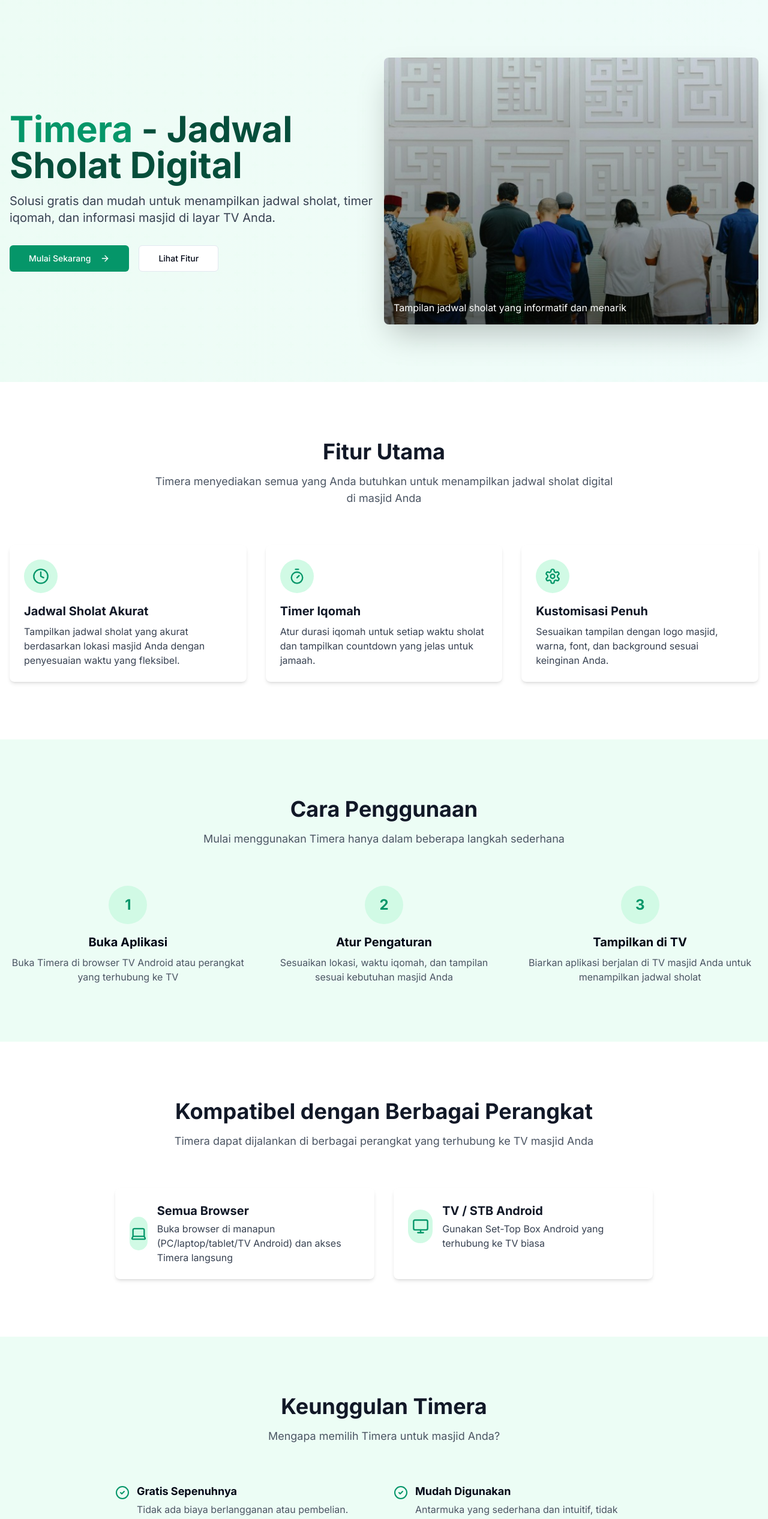
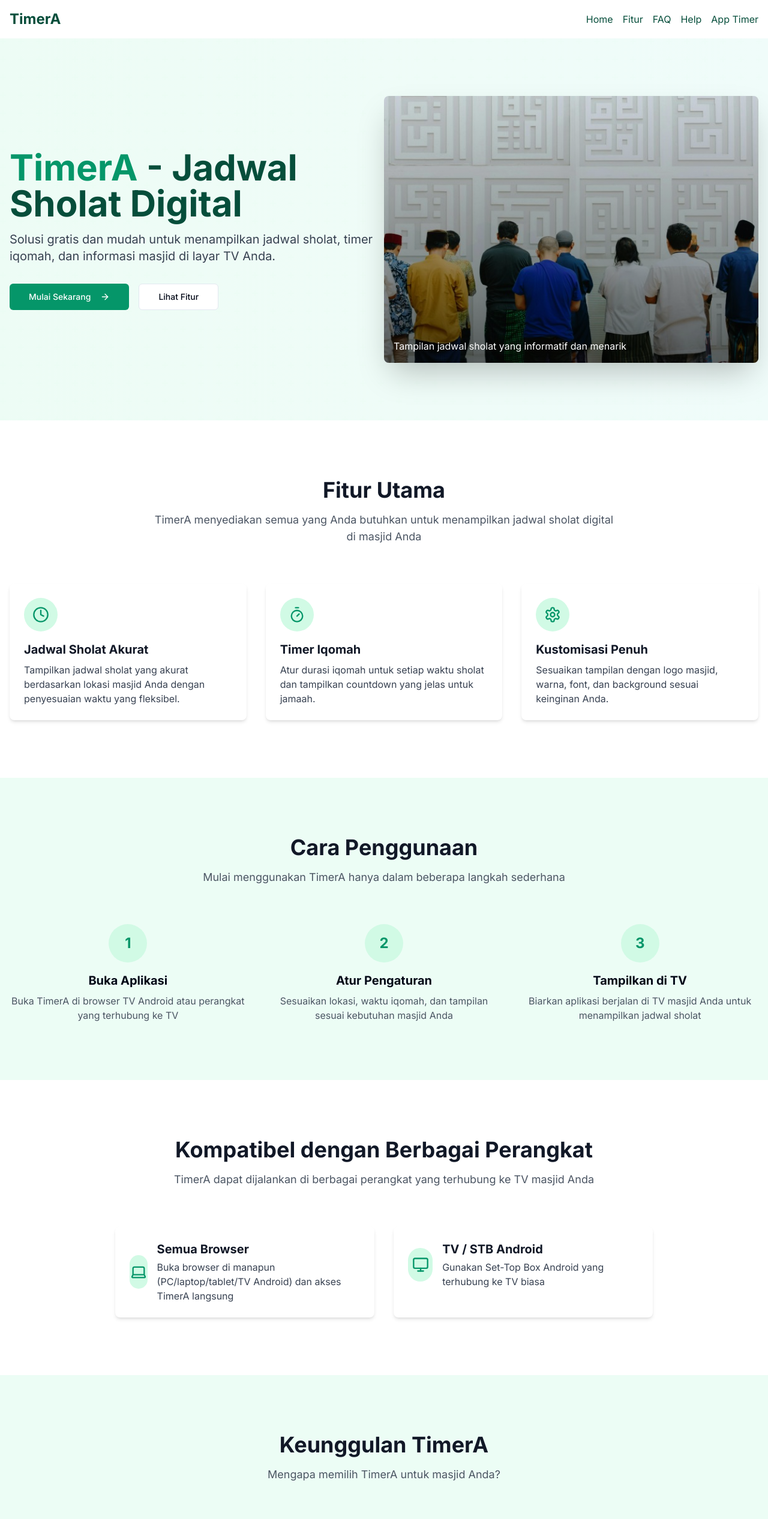
Before and after one commit to tonitegarsahidi/timera-next, a Next.js app: page / in a window 1280 px wide. Shown: the top 2533 px of the page at 60% size. Built offline with nearby package versions, Linux system fonts and the light colour scheme.

Commit message:
add header menu

```diff
--- a/app/page.tsx
+++ b/app/page.tsx
@@ -1,12 +1,72 @@
-import Link from "next/link"
-import { Button } from "@/components/ui/button"
-import { Card, CardContent } from "@/components/ui/card"
-import Image from "next/image"
-import { Clock, Timer, Monitor, Smartphone, Settings, ArrowRight, CheckCircle2, Laptop } from "lucide-react"
+import Link from "next/link";
+import { Button } from "@/components/ui/button";
+import { Card, CardContent } from "@/components/ui/card";
+import Image from "next/image";
+import {
+  Clock,
+  Timer,
+  Monitor,
+  Smartphone,
+  Settings,
+  ArrowRight,
+  CheckCircle2,
+  Laptop,
+} from "lucide-react";
 
 export default function LandingPage() {
   return (
     <div className="min-h-screen bg-white">
+      <nav className="bg-white shadow">
+        <div className="container mx-auto px-4 py-4 flex items-center justify-between">
+          <h2 className="text-2xl font-bold text-emerald-900">TimerA</h2>
+          <div className="flex items-center space-x-4">
+            <Link href="/" className="text-emerald-900">
+              Home
+            </Link>
+            <Link href="/#fitur" className="text-emerald-900">
+              Fitur
+            </Link>
+            <Link href="/faq" className="text-emerald-900">
+              FAQ
+            </Link>
+            <Link href="/help" className="text-emerald-900">
+              Help
+            </Link>
+            <div className="relative group">
+              <button className="focus:outline-none text-emerald-900">
+                App Timer
+              </button>
+              <div className="absolute left-0 hidden group-hover:flex flex-col bg-white shadow-md rounded py-2 w-48 z-50 pointer-events-auto">
+                <Link
+                  href="/app"
+                  className="block px-4 py-2 hover:bg-gray-100 text-emerald-900"
+                >
+                  Versi 1 (utama)
+                </Link>
+                <Link
+                  href="/app/v2"
+                  className="block px-4 py-2 hover:bg-gray-100 text-emerald-900"
+                >
+                  Versi 2
+                </Link>
+                <Link
+                  href="/app/v3"
+                  className="block px-4 py-2 hover:bg-gray-100 text-emerald-900"
+                >
+                  Versi 3
+                </Link>
+                <Link
+                  href="/app/settings"
+                  className="block px-4 py-2 hover:bg-gray-100 text-emerald-900"
+                >
+                  Setting
+                </Link>
+              </div>
+            </div>
+          </div>
+        </div>
+      </nav>
+
       {/* Hero Section */}
       <header className="bg-gradient-to-r from-emerald-50 to-teal-50 relative overflow-hidden">
         <div className="absolute inset-0 opacity-10">
@@ -16,15 +76,19 @@ export default function LandingPage() {
           <div className="flex flex-col md:flex-row items-center">
             <div className="md:w-1/2 mb-10 md:mb-0">
               <h1 className="text-4xl md:text-6xl font-bold text-emerald-900 mb-4">
-                <span className="text-emerald-600">Timera</span> - Jadwal Sholat Digital
+                <span className="text-emerald-600">TimerA</span> - Jadwal Sholat
+                Digital
               </h1>
               <p className="text-lg md:text-xl text-gray-700 mb-8">
-                Solusi gratis dan mudah untuk menampilkan jadwal sholat, timer iqomah, dan informasi masjid di layar TV
-                Anda.
+                Solusi gratis dan mudah untuk menampilkan jadwal sholat, timer
+                iqomah, dan informasi masjid di layar TV Anda.
               </p>
               <div className="flex flex-col sm:flex-row gap-4">
                 <Link href="/app">
-                  <Button size="lg" className="bg-emerald-600 hover:bg-emerald-700 text-white">
+                  <Button
+                    size="lg"
+                    className="bg-emerald-600 hover:bg-emerald-700 text-white"
+                  >
                     Mulai Sekarang
                     <ArrowRight className="ml-2 h-5 w-5" />
                   </Button>
@@ -40,14 +104,16 @@ export default function LandingPage() {
               <div className="relative rounded-lg overflow-hidden shadow-2xl">
                 <Image
                   src="/jadwal sholat digital - timer iqomah - timer adzan - timer masjid - TIMERA.jpg?height=600&width=800"
-                  alt="Timera Preview"
+                  alt="TimerA Preview"
                   width={600}
                   height={400}
                   className="w-full h-auto"
                 />
                 <div className="absolute inset-0 bg-gradient-to-t from-black/50 to-transparent flex items-end">
                   <div className="p-4 text-white">
-                    <p className="text-sm md:text-base">Tampilan jadwal sholat yang informatif dan menarik</p>
+                    <p className="text-sm md:text-base">
+                      Tampilan jadwal sholat yang informatif dan menarik
+                    </p>
                   </div>
                 </div>
               </div>
@@ -60,9 +126,12 @@ export default function LandingPage() {
       <section id="fitur" className="py-16 md:py-24 bg-white">
         <div className="container mx-auto px-4">
           <div className="text-center mb-16">
-            <h2 className="text-3xl md:text-4xl font-bold text-gray-900 mb-4">Fitur Utama</h2>
+            <h2 className="text-3xl md:text-4xl font-bold text-gray-900 mb-4">
+              Fitur Utama
+            </h2>
             <p className="text-lg text-gray-600 max-w-3xl mx-auto">
-              Timera menyediakan semua yang Anda butuhkan untuk menampilkan jadwal sholat digital di masjid Anda
+              TimerA menyediakan semua yang Anda butuhkan untuk menampilkan
+              jadwal sholat digital di masjid Anda
             </p>
           </div>
 
@@ -72,10 +141,12 @@ export default function LandingPage() {
                 <div className="rounded-full bg-emerald-100 w-14 h-14 flex items-center justify-center mb-4">
                   <Clock className="h-7 w-7 text-emerald-600" />
                 </div>
-                <h3 className="text-xl font-bold mb-2 text-gray-900">Jadwal Sholat Akurat</h3>
+                <h3 className="text-xl font-bold mb-2 text-gray-900">
+                  Jadwal Sholat Akurat
+                </h3>
                 <p className="text-gray-700">
-                  Tampilkan jadwal sholat yang akurat berdasarkan lokasi masjid Anda dengan penyesuaian waktu yang
-                  fleksibel.
+                  Tampilkan jadwal sholat yang akurat berdasarkan lokasi masjid
+                  Anda dengan penyesuaian waktu yang fleksibel.
                 </p>
               </CardContent>
             </Card>
@@ -85,9 +156,12 @@ export default function LandingPage() {
                 <div className="rounded-full bg-emerald-100 w-14 h-14 flex items-center justify-center mb-4">
                   <Timer className="h-7 w-7 text-emerald-600" />
                 </div>
-                <h3 className="text-xl font-bold mb-2 text-gray-900">Timer Iqomah</h3>
+                <h3 className="text-xl font-bold mb-2 text-gray-900">
+                  Timer Iqomah
+                </h3>
                 <p className="text-gray-700">
-                  Atur durasi iqomah untuk setiap waktu sholat dan tampilkan countdown yang jelas untuk jamaah.
+                  Atur durasi iqomah untuk setiap waktu sholat dan tampilkan
+                  countdown yang jelas untuk jamaah.
                 </p>
               </CardContent>
             </Card>
@@ -97,9 +171,12 @@ export default function LandingPage() {
                 <div className="rounded-full bg-emerald-100 w-14 h-14 flex items-center justify-center mb-4">
                   <Settings className="h-7 w-7 text-emerald-600" />
                 </div>
-                <h3 className="text-xl font-bold mb-2 text-gray-900">Kustomisasi Penuh</h3>
+                <h3 className="text-xl font-bold mb-2 text-gray-900">
+                  Kustomisasi Penuh
+                </h3>
                 <p className="text-gray-700">
-                  Sesuaikan tampilan dengan logo masjid, warna, font, dan background sesuai keinginan Anda.
+                  Sesuaikan tampilan dengan logo masjid, warna, font, dan
+                  background sesuai keinginan Anda.
                 </p>
               </CardContent>
             </Card>
@@ -111,9 +188,11 @@ export default function LandingPage() {
       <section className="py-16 md:py-24 bg-emerald-50">
         <div className="container mx-auto px-4">
           <div className="text-center mb-16">
-            <h2 className="text-3xl md:text-4xl font-bold text-gray-900 mb-4">Cara Penggunaan</h2>
+            <h2 className="text-3xl md:text-4xl font-bold text-gray-900 mb-4">
+              Cara Penggunaan
+            </h2>
             <p className="text-lg text-gray-600 max-w-3xl mx-auto">
-              Mulai menggunakan Timera hanya dalam beberapa langkah sederhana
+              Mulai menggunakan TimerA hanya dalam beberapa langkah sederhana
             </p>
           </div>
 
@@ -123,7 +202,10 @@ export default function LandingPage() {
                 <span className="text-2xl font-bold text-emerald-600">1</span>
               </div>
               <h3 className="text-xl font-bold mb-2">Buka Aplikasi</h3>
-              <p className="text-gray-600">Buka Timera di browser TV Android atau perangkat yang terhubung ke TV</p>
+              <p className="text-gray-600">
+                Buka TimerA di browser TV Android atau perangkat yang terhubung
+                ke TV
+              </p>
             </div>
 
             <div className="text-center">
@@ -131,7 +213,10 @@ export default function LandingPage() {
                 <span className="text-2xl font-bold text-emerald-600">2</span>
               </div>
               <h3 className="text-xl font-bold mb-2">Atur Pengaturan</h3>
-              <p className="text-gray-600">Sesuaikan lokasi, waktu iqomah, dan tampilan sesuai kebutuhan masjid Anda</p>
+              <p className="text-gray-600">
+                Sesuaikan lokasi, waktu iqomah, dan tampilan sesuai kebutuhan
+                masjid Anda
+              </p>
             </div>
 
             <div className="text-center">
@@ -140,7 +225,8 @@ export default function LandingPage() {
               </div>
               <h3 className="text-xl font-bold mb-2">Tampilkan di TV</h3>
               <p className="text-gray-600">
-                Biarkan aplikasi berjalan di TV masjid Anda untuk menampilkan jadwal sholat
+                Biarkan aplikasi berjalan di TV masjid Anda untuk menampilkan
+                jadwal sholat
               </p>
             </div>
           </div>
@@ -151,9 +237,12 @@ export default function LandingPage() {
       <section className="py-16 md:py-24 bg-white">
         <div className="container mx-auto px-4">
           <div className="text-center mb-16">
-            <h2 className="text-3xl md:text-4xl font-bold text-gray-900 mb-4">Kompatibel dengan Berbagai Perangkat</h2>
+            <h2 className="text-3xl md:text-4xl font-bold text-gray-900 mb-4">
+              Kompatibel dengan Berbagai Perangkat
+            </h2>
             <p className="text-lg text-gray-600 max-w-3xl mx-auto">
-              Timera dapat dijalankan di berbagai perangkat yang terhubung ke TV masjid Anda
+              TimerA dapat dijalankan di berbagai perangkat yang terhubung ke TV
+              masjid Anda
             </p>
           </div>
 
@@ -164,8 +253,13 @@ export default function LandingPage() {
                   <Laptop className="h-7 w-7 text-emerald-600" />
                 </div>
                 <div>
-                  <h3 className="text-xl font-bold mb-1 text-gray-900">Semua Browser</h3>
-                  <p className="text-gray-700">Buka browser di manapun (PC/laptop/tablet/TV Android) dan akses Timera langsung</p>
+                  <h3 className="text-xl font-bold mb-1 text-gray-900">
+                    Semua Browser
+                  </h3>
+                  <p className="text-gray-700">
+                    Buka browser di manapun (PC/laptop/tablet/TV Android) dan
+                    akses TimerA langsung
+                  </p>
                 </div>
               </CardContent>
             </Card>
@@ -176,8 +270,12 @@ export default function LandingPage() {
                   <Monitor className="h-7 w-7 text-emerald-600" />
                 </div>
                 <div>
-                  <h3 className="text-xl font-bold mb-1 text-gray-900">TV / STB Android</h3>
-                  <p className="text-gray-700">Gunakan Set-Top Box Android yang terhubung ke TV biasa</p>
+                  <h3 className="text-xl font-bold mb-1 text-gray-900">
+                    TV / STB Android
+                  </h3>
+                  <p className="text-gray-700">
+                    Gunakan Set-Top Box Android yang terhubung ke TV biasa
+                  </p>
                 </div>
               </CardContent>
             </Card>
@@ -189,8 +287,12 @@ export default function LandingPage() {
       <section className="py-16 md:py-24 bg-emerald-50">
         <div className="container mx-auto px-4">
           <div className="text-center mb-16">
-            <h2 className="text-3xl md:text-4xl font-bold text-gray-900 mb-4">Keunggulan Timera</h2>
-            <p className="text-lg text-gray-600 max-w-3xl mx-auto">Mengapa memilih Timera untuk masjid Anda?</p>
+            <h2 className="text-3xl md:text-4xl font-bold text-gray-900 mb-4">
+              Keunggulan TimerA
+            </h2>
+            <p className="text-lg text-gray-600 max-w-3xl mx-auto">
+              Mengapa memilih TimerA untuk masjid Anda?
+            </p>
           </div>
 
           <div className="grid grid-cols-1 md:grid-cols-2 gap-8 max-w-4xl mx-auto">
@@ -199,7 +301,8 @@ export default function LandingPage() {
               <div>
                 <h3 className="text-lg font-bold mb-1">Gratis Sepenuhnya</h3>
                 <p className="text-gray-600">
-                  Tidak ada biaya berlangganan atau pembelian. Timera sepenuhnya gratis untuk digunakan.
+                  Tidak ada biaya berlangganan atau pembelian. TimerA sepenuhnya
+                  gratis untuk digunakan.
                 </p>
               </div>
             </div>
@@ -209,8 +312,8 @@ export default function LandingPage() {
               <div>
                 <h3 className="text-lg font-bold mb-1">Mudah Digunakan</h3>
                 <p className="text-gray-600">
-                  Antarmuka yang sederhana dan intuitif, tidak memerlukan keahlian teknis khusus untuk
-                  mengoperasikannya.
+                  Antarmuka yang sederhana dan intuitif, tidak memerlukan
+                  keahlian teknis khusus untuk mengoperasikannya.
                 </p>
               </div>
             </div>
@@ -218,9 +321,12 @@ export default function LandingPage() {
             <div className="flex items-start">
               <CheckCircle2 className="h-6 w-6 text-emerald-600 mt-1 mr-3 flex-shrink-0" />
               <div>
-                <h3 className="text-lg font-bold mb-1">Tidak Perlu Instalasi</h3>
+                <h3 className="text-lg font-bold mb-1">
+                  Tidak Perlu Instalasi
+                </h3>
                 <p className="text-gray-600">
-                  Cukup buka browser dan akses Timera. Tidak perlu menginstal aplikasi tambahan.
+                  Cukup buka browser dan akses TimerA. Tidak perlu menginstal
+                  aplikasi tambahan.
                 </p>
               </div>
             </div>
@@ -230,7 +336,8 @@ export default function LandingPage() {
               <div>
                 <h3 className="text-lg font-bold mb-1">Tampilan Menarik</h3>
                 <p className="text-gray-600">
-                  Desain yang elegan dan profesional untuk meningkatkan estetika masjid Anda.
+                  Desain yang elegan dan profesional untuk meningkatkan estetika
+                  masjid Anda.
                 </p>
               </div>
             </div>
@@ -241,12 +348,18 @@ export default function LandingPage() {
       {/* CTA */}
       <section className="py-16 md:py-24 bg-emerald-600 text-white">
         <div className="container mx-auto px-4 text-center">
-          <h2 className="text-3xl md:text-4xl font-bold mb-6">Mulai Gunakan Timera Sekarang</h2>
+          <h2 className="text-3xl md:text-4xl font-bold mb-6">
+            Mulai Gunakan TimerA Sekarang
+          </h2>
           <p className="text-xl mb-8 max-w-3xl mx-auto">
-            Tingkatkan pengalaman jamaah dengan jadwal sholat digital yang informatif dan menarik
+            Tingkatkan pengalaman jamaah dengan jadwal sholat digital yang
+            informatif dan menarik
           </p>
           <Link href="/app">
-            <Button size="lg" className="bg-white text-emerald-600 hover:bg-gray-100">
+            <Button
+              size="lg"
+              className="bg-white text-emerald-600 hover:bg-gray-100"
+            >
               Buka Aplikasi
               <ArrowRight className="ml-2 h-5 w-5" />
             </Button>
@@ -259,8 +372,10 @@ export default function LandingPage() {
         <div className="container mx-auto px-4">
           <div className="flex flex-col md:flex-row justify-between items-center">
             <div className="mb-6 md:mb-0">
-              <h2 className="text-2xl font-bold">Timera</h2>
-              <p className="text-gray-400">Jadwal Sholat Digital untuk Masjid</p>
+              <h2 className="text-2xl font-bold">TimerA</h2>
+              <p className="text-gray-400">
+                Jadwal Sholat Digital untuk Masjid
+              </p>
             </div>
             <div className="flex flex-col md:flex-row gap-4 md:gap-8">
               <Link href="/app" className="text-gray-300 hover:text-white">
@@ -269,19 +384,27 @@ export default function LandingPage() {
               <Link href="#fitur" className="text-gray-300 hover:text-white">
                 Fitur
               </Link>
-              <Link href="/term-of-service" className="text-gray-300 hover:text-white">
+              <Link
+                href="/term-of-service"
+                className="text-gray-300 hover:text-white"
+              >
                 Terms Of Service
               </Link>
-              <Link href="/privacy-policy" className="text-gray-300 hover:text-white">
+              <Link
+                href="/privacy-policy"
+                className="text-gray-300 hover:text-white"
+              >
                 Privacy Policy
               </Link>
             </div>
           </div>
           <div className="border-t border-gray-800 mt-8 pt-8 text-center text-gray-400">
-            <p>&copy; {new Date().getFullYear()} Timera. Semua hak dilindungi.</p>
+            <p>
+              &copy; {new Date().getFullYear()} TimerA. Semua hak dilindungi.
+            </p>
           </div>
         </div>
       </footer>
     </div>
-  )
+  );
 }
```
